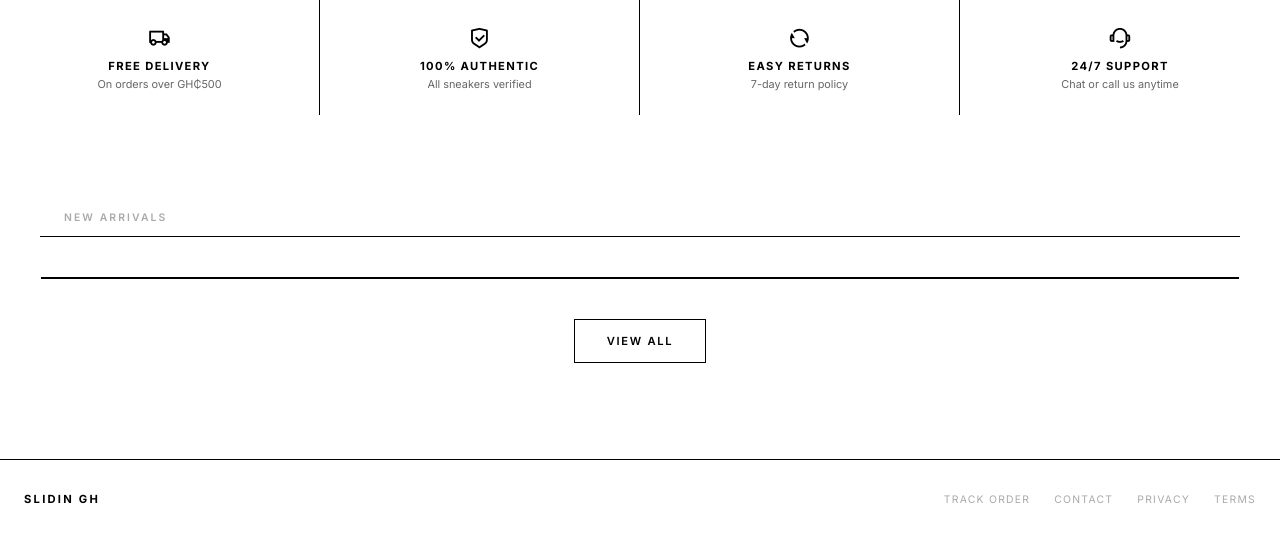
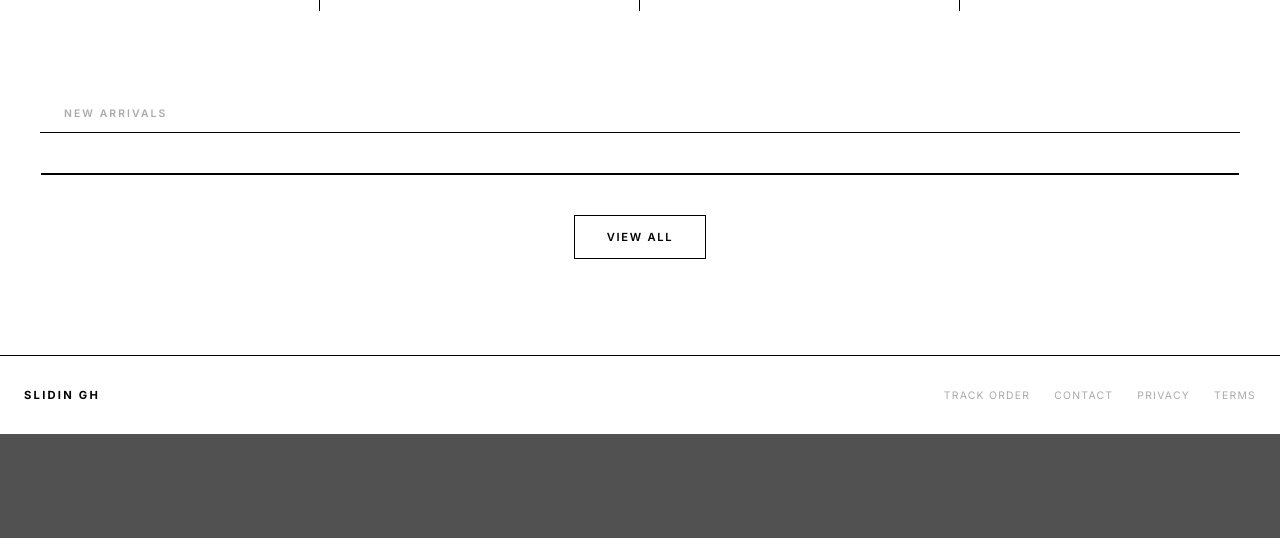
Before and after one commit to sasusavage/slidin-gh, a Flask app: page / in a window 1280 px wide. Shown: the part 1009-1547 px from the top of the page. After the commit the page ends 1443 px from the top, so only its background shows below. Run offline with Flask 3, Linux system fonts and the light colour scheme; data that the repository does not hold is empty; some libraries are stand-ins or nearby versions.

Commit message:
Fix white gap below search bar: page--with-search margin-top should be 0
Co-Authored-By: Claude Sonnet 4.6 <noreply@anthropic.com>

```diff
--- a/app/static/css/style.css
+++ b/app/static/css/style.css
@@ -172,7 +172,7 @@ ul, ol { list-style: none; }
   margin-top: var(--nav-h);
 }
 .page--with-search {
-  margin-top: calc(var(--nav-h) + 48px);
+  margin-top: 0;
 }
 
 /* ═══════════════════════════════════════════
```
